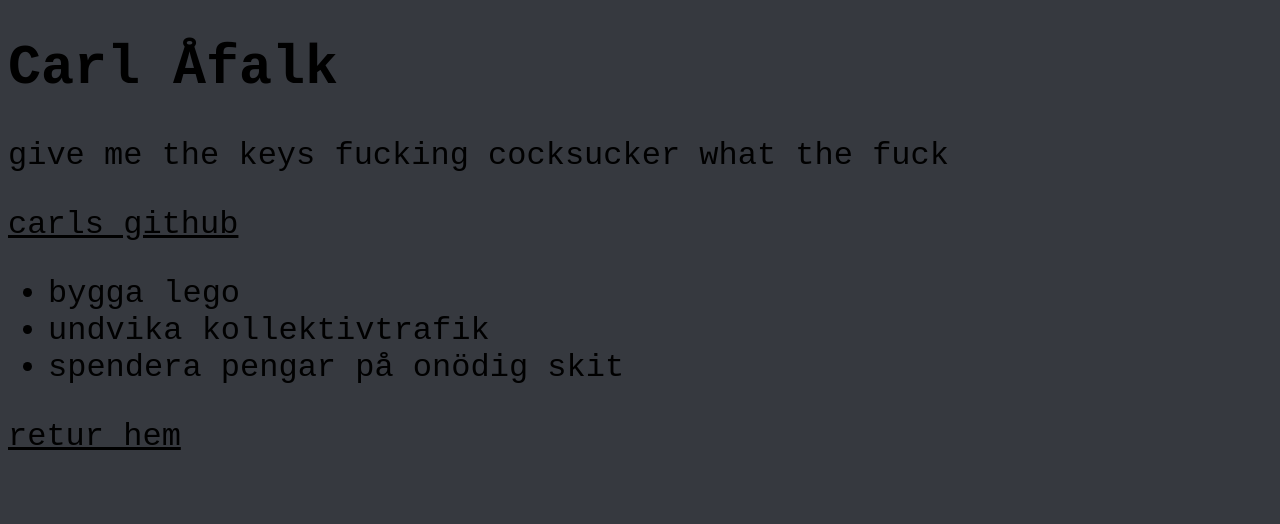
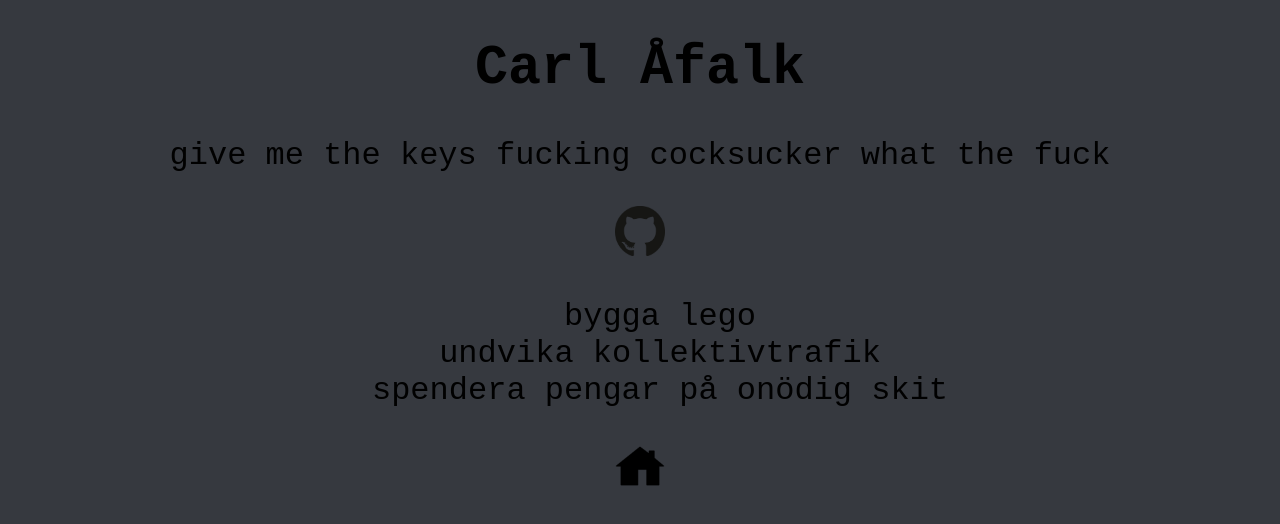
Before and after one commit to carlafalk/GruppGr-nGitFlow, a plain HTML site: page carl_afalk.html in a window 1280 px wide. Drawn offline with Linux system fonts and the light colour scheme.

Commit message:
some visual changes

```diff
--- a/carl_afalk.html
+++ b/carl_afalk.html
@@ -6,16 +6,21 @@
     <meta name="viewport" content="width=device-width, initial-scale=1.0">
     <link rel="stylesheet" href="tommy.css" />
     <title>Document</title>
+    <style>
+        @import url('https://fonts.googleapis.com/css2?family=Inconsolata:wght@200&display=swap');
+        </style>
 </head>
+<center>
 <body>
     <h1>Carl Åfalk</h1>
     <p>give me the keys fucking cocksucker what the fuck</p>
-    <a href="https://github.com/carlafalk">carls github</a>
+    <a href="https://github.com/carlafalk"><img src="gitlogo.png" width=50 height=50></a>
     <ul>
         <li>bygga lego</li>
         <li>undvika kollektivtrafik</li>
         <li>spendera pengar på onödig skit</li>
     </ul>
-    <a href="index.html">retur hem</a>
+    <a href="index.html"><img src="hus.png" width=50 height=50></a>
 </body>
+</center>
 </html>
--- a/tommy.css
+++ b/tommy.css
@@ -13,3 +13,6 @@ h1 {
 a {
     color: inherit;
 }
+ul {
+    list-style-type: none;
+}
```
Also changed, not shown: hus.png (added).
